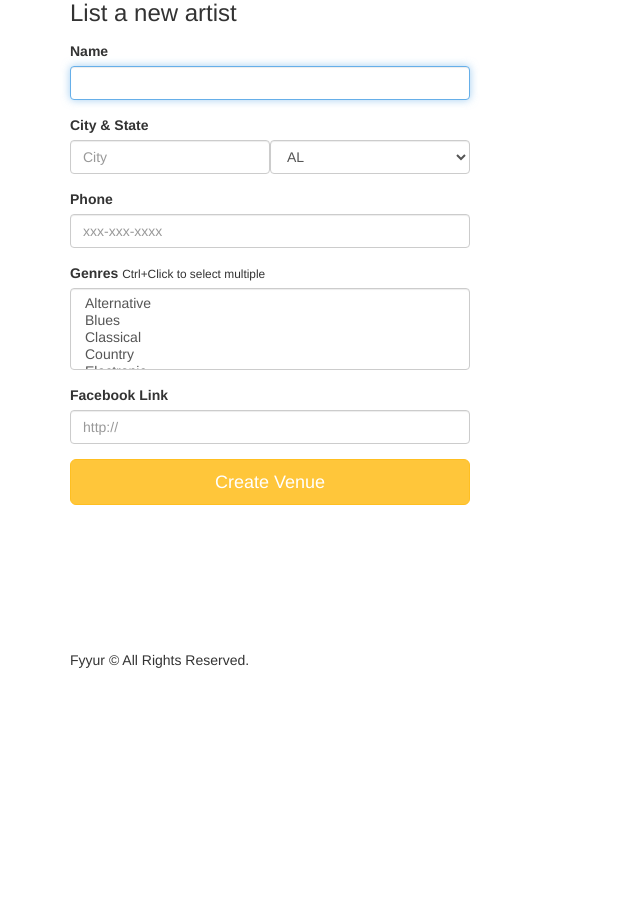
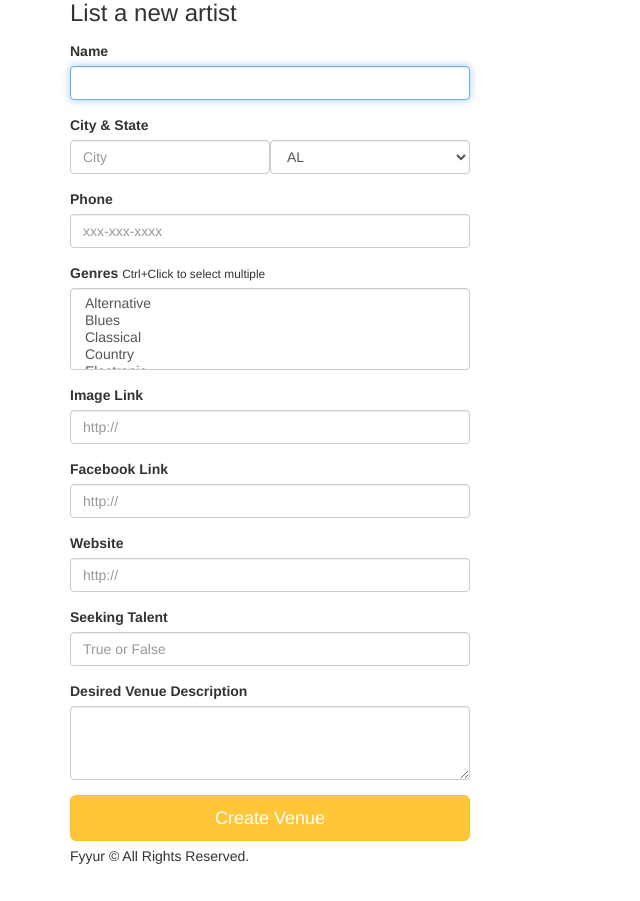
Before and after one commit to ljmccode/Fyyur, a Flask app: page /artists/create in a window 1280 px wide. Shown: the part 95-996 px from the top of the page, without its empty margins (0-640 px from the left). Before the commit the page ends 763 px from the top, so only its background shows below. Run offline with Flask 2, Linux system fonts and the light colour scheme; some libraries are stand-ins or nearby versions.

Commit message:
artist form submission

```diff
--- a/app.py
+++ b/app.py
@@ -462,11 +462,31 @@ def create_artist_submission():
   # called upon submitting the new artist listing form
   # TODO: insert form data as a new Venue record in the db, instead
   # TODO: modify data to be the data object returned from db insertion
+  error = False
+  data = request.form
 
-  # on successful db insert, flash success
-  flash('Artist ' + request.form['name'] + ' was successfully listed!')
-  # TODO: on unsuccessful db insert, flash an error instead.
-  # e.g., flash('An error occurred. Artist ' + data.name + ' could not be listed.')
+  try:
+      new_artist = Artist(
+      name = data.get('name'),
+      city = data.get('city'),
+      state = data.get('state'),
+      phone = data.get('phone'),
+      image_link = data.get('image_link'),
+      facebook_link = data.get('facebook_link'),
+      genres =  data.getlist('genres'),
+      website = data.get('website'),
+      seeking_venue = bool(data.get('seeking_venue')),
+      seeking_description = data.get('seeking_description')
+      )
+      db.session.add(new_artist)
+      db.session.commit()
+      # on successful db insert, flash success
+      flash('Artist ' + data['name'] + ' was successfully listed!')
+  except():
+      db.session.rollback()
+      error = True
+      # on unsuccessful db insert, flash an error
+      flash('An error occurred. Artist' + data['name'] + ' could not be listed.')
   return render_template('pages/home.html')
 
 
--- a/forms.py
+++ b/forms.py
@@ -197,7 +197,7 @@ class ArtistForm(Form):
         'phone'
     )
     image_link = StringField(
-        'image_link'
+        'image_link', validators=[URL()]
     )
     genres = SelectMultipleField(
         # TODO implement enum restriction
@@ -230,15 +230,13 @@ class ArtistForm(Form):
     )
     website = StringField(
         # TODO implement enum restriction
-        'website'
+        'website', validators=[URL()]
     )
-    seeking_talent = StringField(
+    seeking_venue = StringField(
         # TODO implement enum restriction
-        'seeking_talent'
+        'seeking_venue'
     )
     seeking_description = TextAreaField(
         # TODO implement enum restriction
         'seeking_description'
     )
-
-# TODO IMPLEMENT NEW ARTIST FORM AND NEW SHOW FORM
--- a/templates/forms/new_artist.html
+++ b/templates/forms/new_artist.html
@@ -29,8 +29,24 @@
       {{ form.genres(class_ = 'form-control', placeholder='Genres, separated by commas', autofocus = true) }}
     </div>
     <div class="form-group">
+      <label for="image_link">Image Link</label>
+      {{ form.image_link(class_ = 'form-control', placeholder='http://', autofocus = true) }}
+    </div>
+    <div class="form-group">
       <label for="genres">Facebook Link</label>
       {{ form.facebook_link(class_ = 'form-control', placeholder='http://', autofocus = true) }}
+    </div>
+    <div class="form-group">
+      <label for="website">Website</label>
+      {{ form.website(class_ = 'form-control', placeholder='http://', autofocus = true) }}
+    </div>
+    <div class="form-group">
+      <label for="seeking_venue">Seeking Talent</label>
+      {{ form.seeking_venue(class_ = 'form-control', placeholder='True or False', autofocus = true) }}
+    </div>
+    <div class="form-group">
+      <label for="seeking_description">Desired Venue Description</label>
+      {{ form.seeking_description(class= 'form-control', rows = 3, autofocus = true) }}
     </div>
     <input type="submit" value="Create Venue" class="btn btn-primary btn-lg btn-block">
   </form>
--- a/templates/forms/new_venue.html
+++ b/templates/forms/new_venue.html
@@ -49,10 +49,6 @@
             <label for="seeking_talent">Seeking Talent</label>
             {{ form.seeking_talent(class_ = 'form-control', placeholder='True or False', autofocus = true) }}
         </div>
-        <!-- <div class = "form-group form-check" >
-            {{form.seeking_talent(class_='form-check-label', type_=checkbox, value=True)}}
-            <label for="seeking_talent"> Seeking Talent </label >
-          </div> -->
         <div class="form-group">
             <label for="seeking_description">Desired Talent Description</label>
             {{ form.seeking_description(class= 'form-control', rows = 3, autofocus = true) }}
```
Lines whose indentation alone changed are shown as unchanged.
